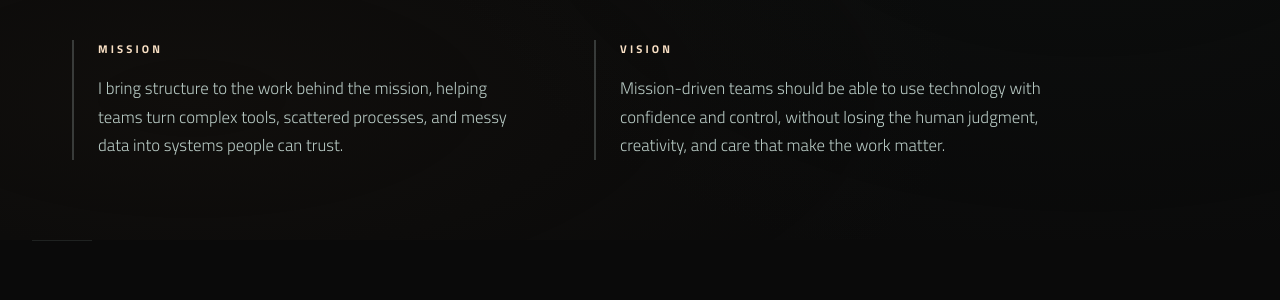
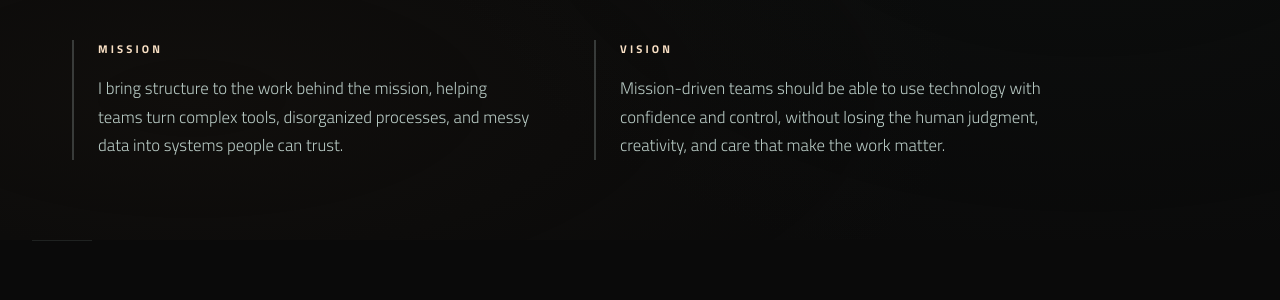
Before and after one commit to woofwallee/ethantouch.com, a Jekyll site: the page index.html, which Jekyll copies as it is, in a window 1280 px wide and 900 px high, scrolled down 1967 px. Shown: the part 185-485 px from the top of the window. Built offline with Jekyll 4.4.1, drawn with Linux system fonts in a browser that asks for light colours; nearby versions of some CDN libraries.

Commit message:
Mission: replace "scattered" with "disorganized"
Co-Authored-By: Claude Opus 4.7 (1M context) <noreply@anthropic.com>

```diff
--- a/index.html
+++ b/index.html
@@ -226,7 +226,7 @@ html,body{background:#141312;color:#E6E8E7;margin:0;font-family:'Titillium Web',
       <div class="pov__grid">
         <div class="pov__block fade-in">
           <p class="pov__label">Mission</p>
-          <p class="pov__text">I bring structure to the work behind the mission, helping teams turn complex tools, scattered processes, and messy data into systems people can&nbsp;trust.</p>
+          <p class="pov__text">I bring structure to the work behind the mission, helping teams turn complex tools, disorganized processes, and messy data into systems people can&nbsp;trust.</p>
         </div>
         <div class="pov__block fade-in">
           <p class="pov__label">Vision</p>
```
